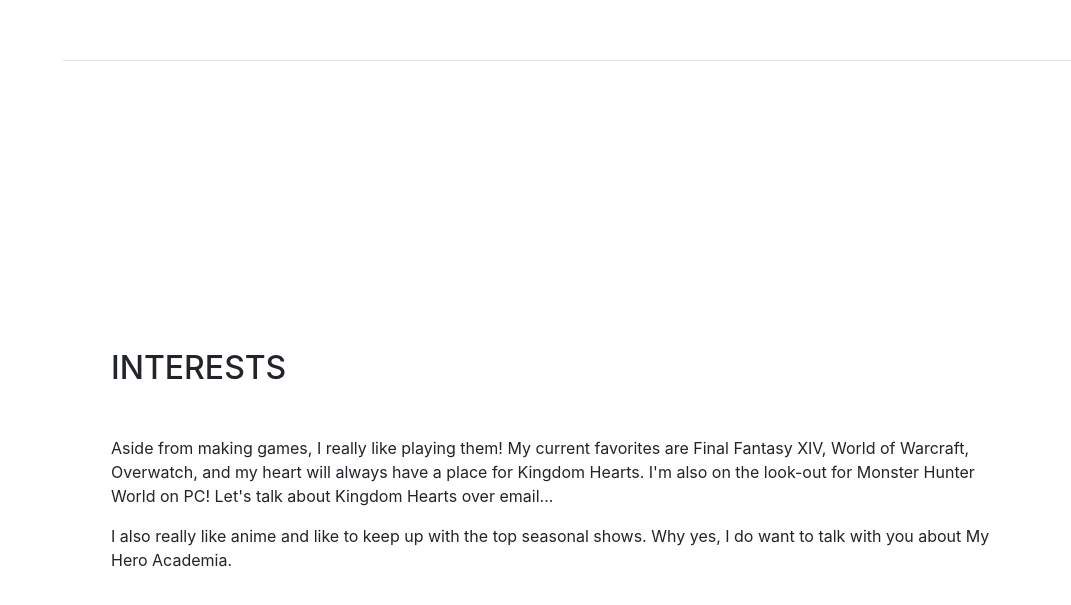
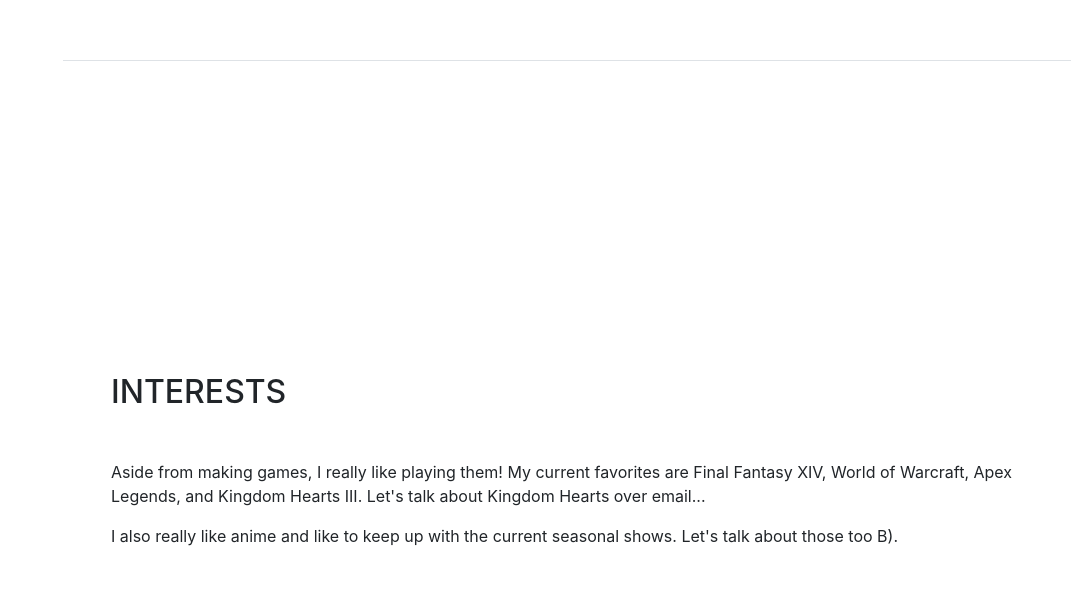
Before and after one commit to CapnSquirrel/CapnSquirrel.github.io, a website with bundled scripts: page index.html in a window 1280 px wide. Shown: the part 6407-7012 px from the top of the page, without its empty margins (209-1280 px from the left). Built offline with nearby package versions, Linux system fonts and the light colour scheme; a web font is replaced by a local one.

Commit message:
small changes to interests and updated resume

```diff
--- a/index.html
+++ b/index.html
@@ -251,8 +251,8 @@
       <section class="resume-section p-3 p-lg-5 d-flex flex-column" id="interests">
         <div class="my-auto">
           <h2 class="mb-5">Interests</h2>
-          <p>Aside from making games, I really like playing them! My current favorites are Final Fantasy XIV, World of Warcraft, Overwatch, and my heart will always have a place for Kingdom Hearts. I'm also on the look-out for Monster Hunter World on PC! Let's talk about Kingdom Hearts over email...</p>
-          <p class="mb-0">I also really like anime and like to keep up with the top seasonal shows. Why yes, I do want to talk with you about My Hero Academia.</p>
+          <p>Aside from making games, I really like playing them! My current favorites are Final Fantasy XIV, World of Warcraft, Apex Legends, and Kingdom Hearts III. Let's talk about Kingdom Hearts over email...</p>
+          <p class="mb-0">I also really like anime and like to keep up with the current seasonal shows. Let's talk about those too B).</p>
         </div>
       </section>
 
```
Also changed, not shown: 1 other file.
